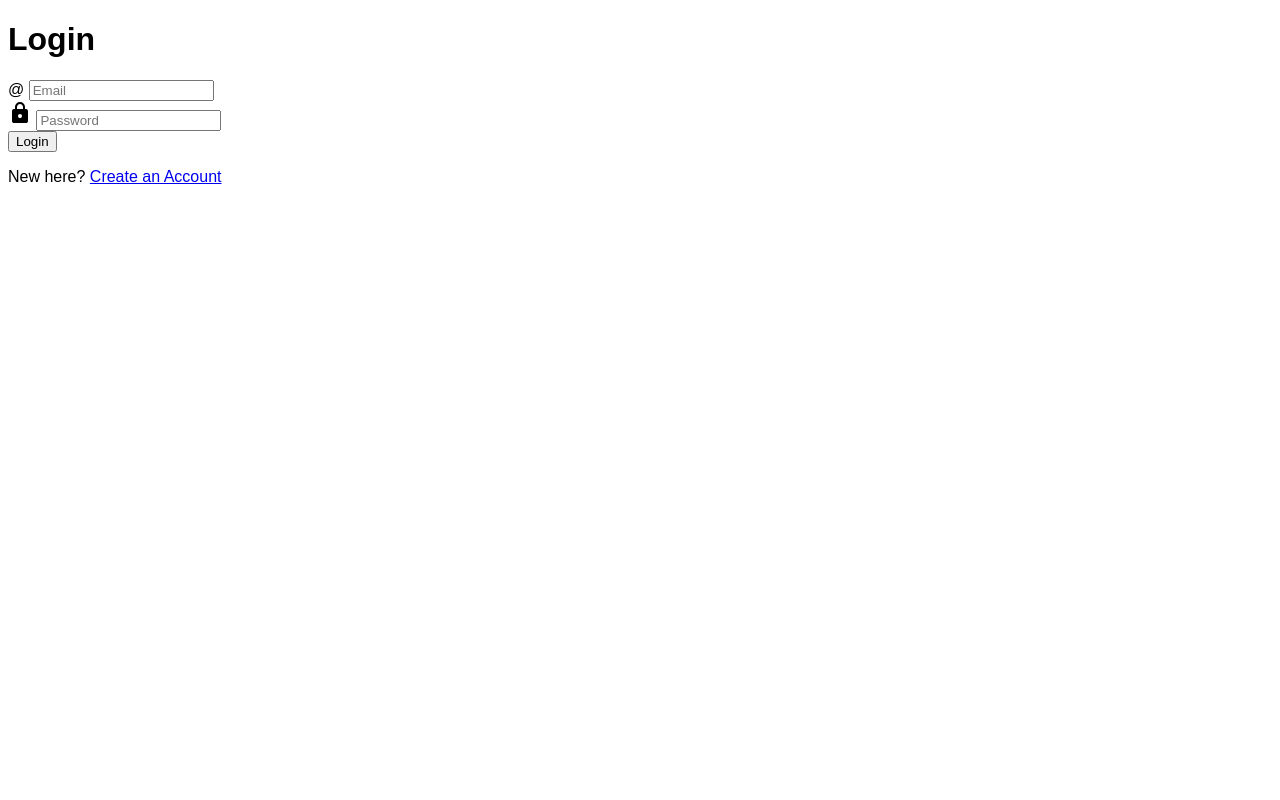
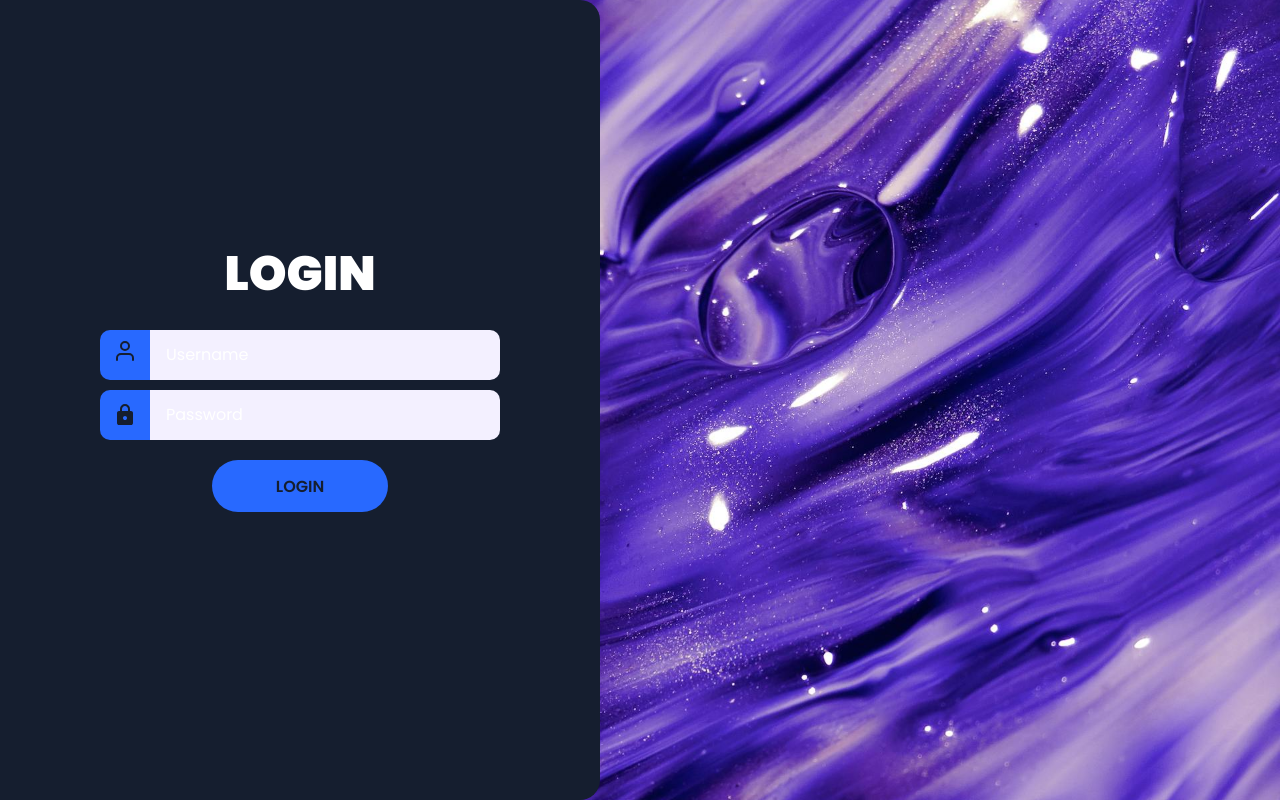
Before and after one commit to V014/inventory-man, a PHP site: page / in a window 1280 px wide. Run offline with PHP 8.4, Linux system fonts and the light colour scheme.

Commit message:
upgraded login ui successfully

```diff
--- a/css/login.css
+++ b/css/login.css
@@ -1,8 +1,8 @@
 @import url('https://fonts.googleapis.com/css2?family=Poppins:ital,wght@0,100;0,200;0,300;0,400;0,500;0,600;0,700;0,800;0,900;1,100;1,200;1,300;1,400;1,500;1,600;1,700;1,800;1,900&display=swap');
 :root{
-  --accent-color: #8672FF;
-  --base-color: white;
-  --text-color: #2E2B41;
+  --accent-color: #2869FF;
+  --base-color: #151E2F;
+  --text-color: white;
   --input-color: #F3F0FF;
 }
 *{
@@ -17,7 +17,7 @@ html{
 }
 body{
   min-height: 100vh;
-  background-image: url(background.jpg);
+  background-image: url(../img/background.jpg);
   background-size: cover;
   background-position: right;
   overflow: hidden;
--- a/index.php
+++ b/index.php
@@ -4,19 +4,19 @@
   <meta charset="UTF-8">
   <meta name="viewport" content="width=device-width, initial-scale=1.0">
   <title>Login</title>
-  <link rel="stylesheet" href="style.css">
-  <script type="text/javascript" src="validation.js" defer></script>
+  <link rel="stylesheet" href="css/login.css">
+  <script type="text/javascript" src="js/validation.js" defer></script>
 </head>
 <body>
   <div class="wrapper">
     <h1>Login</h1>
     <p id="error-message"></p>
-    <form id="form">
+    <form id="form" action="php/login.php" method="POST">
       <div>
-        <label for="email-input">
-          <span>@</span>
+        <label for="username-input">
+          <span><svg xmlns="http://www.w3.org/2000/svg" width="24" height="24" viewBox="0 0 24 24" fill="none" stroke="currentColor" stroke-width="2" stroke-linecap="round" stroke-linejoin="round" class="feather feather-user"><path d="M20 21v-2a4 4 0 0 0-4-4H8a4 4 0 0 0-4 4v2"></path><circle cx="12" cy="7" r="4"></circle></svg></span>
         </label>
-        <input type="email" name="email" id="email-input" placeholder="Email">
+        <input type="text" name="username" id="username" placeholder="Username">
       </div>
       <div>
         <label for="password-input">
@@ -26,7 +26,7 @@
       </div>
       <button type="submit">Login</button>
     </form>
-    <p>New here? <a href="signup.html">Create an Account</a></p>
+    <!-- <p>New here? <a href="signup.html">Create an Account</a></p> -->
   </div>
 </body>
 </html>
```
